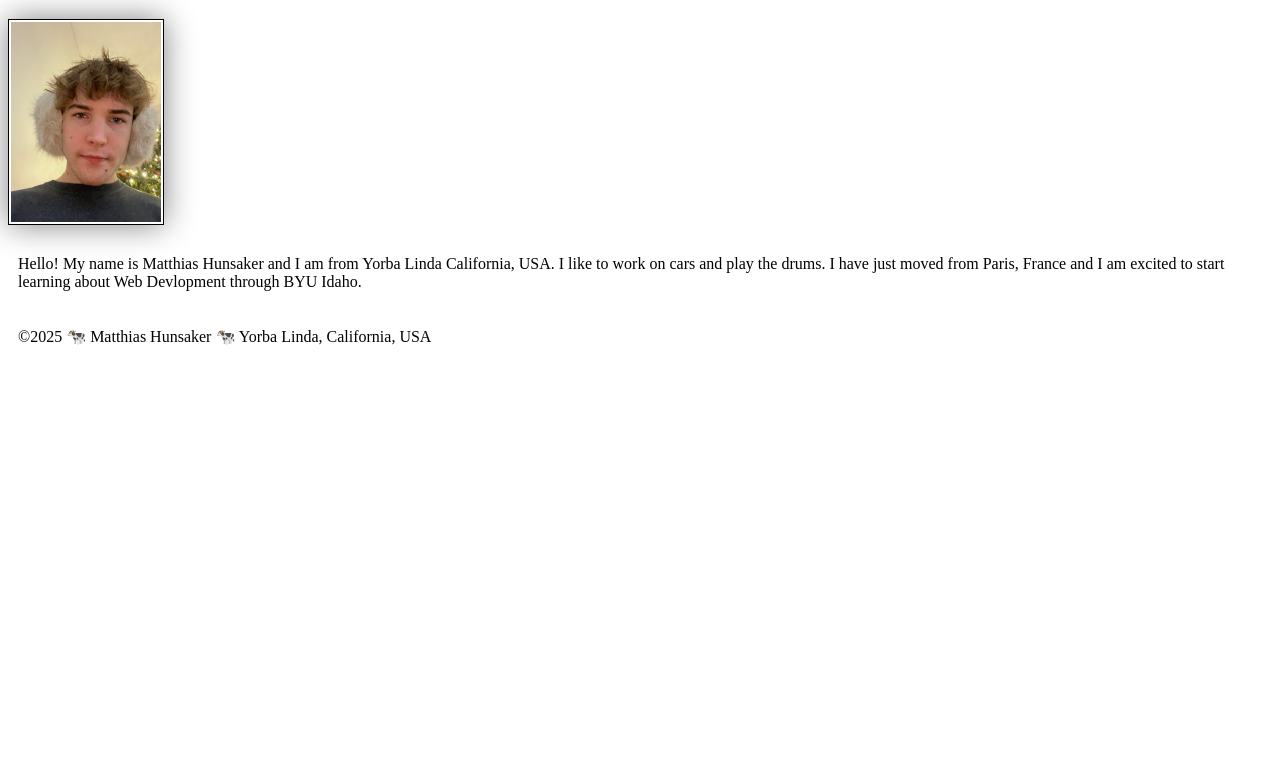
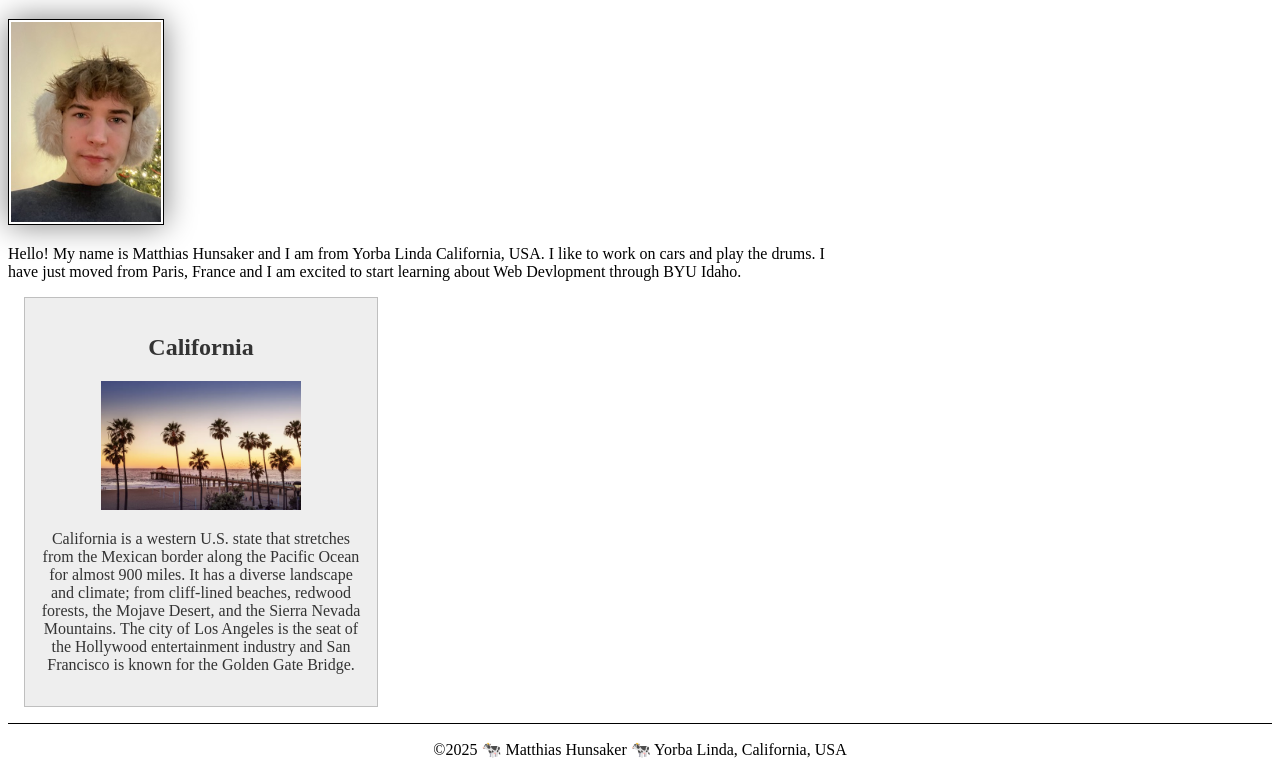
Before and after one commit to MarrusOrthoCanna/wdd130, a plain HTML site: page index.html in a window 1280 px wide. Shown: the part 205-980 px from the top of the page. Before the commit the page ends 800 px from the top, so only its background shows below. Drawn offline with Linux system fonts and the light colour scheme.

Commit message:
homepage enhancement

```diff
--- a/index.html
+++ b/index.html
@@ -6,6 +6,8 @@
   <meta name="viewport" content="width=device-width, initial-scale=1.0">
   <title>Matthias Hunsaker | WDD 130</title>
   <link rel="stylesheet" href="styles/styles.css">
+  <meta name="description" content="Matthias Hunsaker BYU-Idaho WDD130 Course Homepage">
+  <meta name="author" content="Matthias Hunsaker">
 </head>
 
 <body>
@@ -23,6 +25,14 @@
       BYU Idaho.
     </p>
   </main>
+  <aside>
+    <h2>California</h2>
+    <img src="images/california.webp" alt="California Beach">
+    <p>California is a western U.S. state that stretches from the Mexican border along the Pacific Ocean for almost 900
+      miles. It has a diverse landscape and climate; from cliff-lined beaches, redwood forests, the Mojave Desert, and
+      the Sierra Nevada Mountains. The city of Los Angeles is the seat of the Hollywood entertainment industry and San
+      Francisco is known for the Golden Gate Bridge.</p>
+  </aside>
   <footer>
     <p>&copy;2025 🐄 Matthias Hunsaker 🐄 Yorba Linda, California, USA</p>
   </footer>
--- a/styles/styles.css
+++ b/styles/styles.css
@@ -2,22 +2,52 @@ nav {
   background-color: darkblue;
   padding: 10px;
 }
+
 nav a {
   color: white;
   display: block;
   padding: 20px;
 
 }
+
 h1 {
   color: darkblue;
 }
-img {
+
+main img {
   width: 150px;
   height: auto;
   border: 1px solid black;
   padding: 2px;
   box-shadow: 0 0 30px gray;
 }
+
 p {
-  padding: 10px;
+  padding: 0px;
 }
+
+main {
+  max-width: 840px;
+}
+
+aside {
+  width: 20rem;
+  margin: 1rem;
+  border: 1px solid rgba(0 0 0 / 0.2);
+  padding: 1rem;
+  background-color: #eee;
+  color: #333;
+  text-align: center;
+}
+
+aside img {
+  width: 200px;
+  height: auto;
+
+}
+
+footer {
+  margin-top: 15px;
+  border-top: 1px solid #000;
+  text-align: center;
+}
```
Also changed, not shown: images/california.webp (added).
